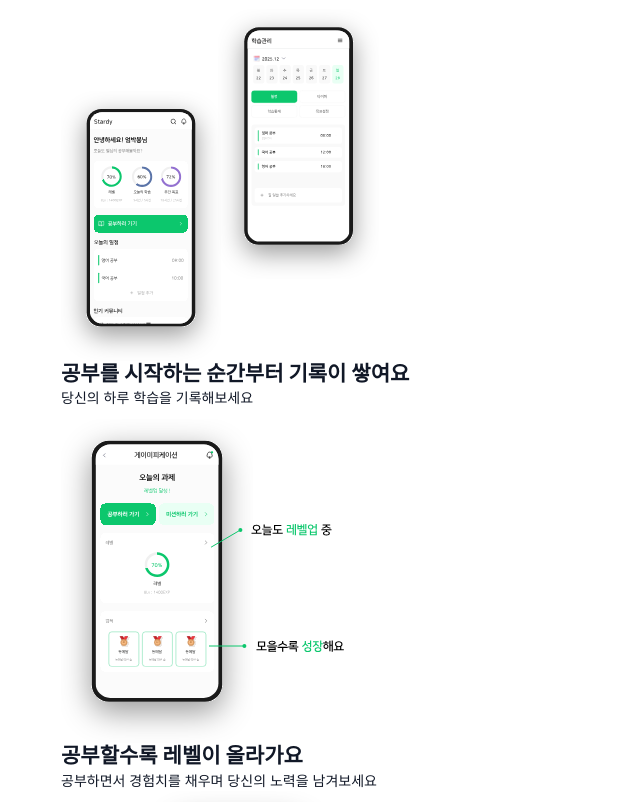
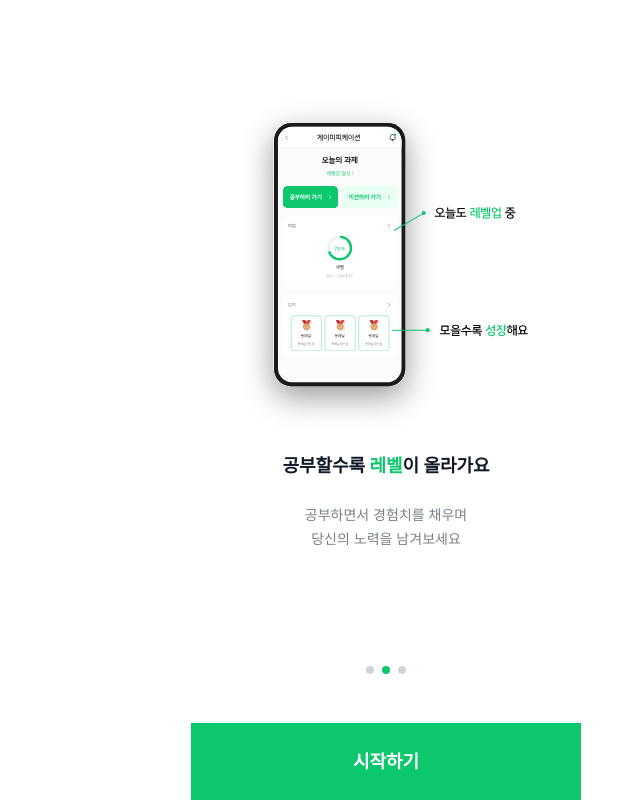
Before and after one commit to St-rdy/Front, a React (Vite) app: page /auth/onboarding in a window 1280 px wide. Shown: the top 802 px of the page, without its empty margins (254-894 px from the left). Built offline with nearby package versions, Linux system fonts and the light colour scheme; a web font is replaced by a local one.

Commit message:
[FRONTEND-31] 디자인 퍼블리싱 및 로그인 연동 작업
Signed-off-by: lee0806 <leeseh0806@gmail.com>

```diff
--- a/src/pages/auth/OnBoardingPage/OnBoardingPage.css
+++ b/src/pages/auth/OnBoardingPage/OnBoardingPage.css
@@ -1 +1,119 @@
 @import '/src/styles/index.css';
+
+/* 전체 컨테이너 */
+.onboarding-container {
+  display: flex;
+  flex-direction: column;
+  height: 100dvh;
+  overflow: hidden;
+}
+
+/* 슬라이드 바깥 감싸는 영역  */
+.onboarding-slide-wrapper {
+  flex: 1;
+  overflow: hidden;
+  position: relative;
+}
+
+/* 슬라이드 전체 트랙*/
+.onboarding-slide-track {
+  display: flex;
+  width: calc(100% * 3);
+  height: 100%;
+  transition: transform 0.4s ease;
+}
+
+/* 슬라이드 하나 */
+.onboarding-slide {
+  width: calc(100% / 3);
+  height: 100%;
+  display: flex;
+  flex-direction: column;
+  align-items: center;
+  justify-content: center;
+  padding: 0 var(--spacing-main-padding);
+  text-align: center;
+  gap: var(--spacing-24);
+}
+
+/* 슬라이드 이미지 */
+.onboarding-image {
+  width: 80%;
+  max-width: 300px;
+}
+
+/* 슬라이드 제목 */
+.onboarding-title {
+  font-size: var(--font-size-subtitle);
+  font-weight: var(--font-weight-bold);
+  color: var(--color-text-primary);
+  line-height: var(--line-height-normal);
+}
+
+.onboarding-title-highlight {
+  color: var(--color-primary);
+}
+
+/* 슬라이드 설명 */
+.onboarding-describe {
+  font-size: var(--font-size-main);
+  font-weight: var(--font-weight-regular);
+  color: var(--color-text-secondary);
+  line-height: var(--line-height-relaxed);
+  white-space: pre-line;
+}
+
+/* 하단 고정 영역 */
+.onboarding-bottom {
+  display: flex;
+  flex-direction: column;
+  align-items: center;
+  gap: var(--spacing-24);
+  padding: var(--spacing-24) var(--spacing-main-padding);
+}
+
+/* 인디케이터 점 묶음 */
+.onboarding-indicators {
+  display: flex;
+  gap: var(--spacing-8);
+}
+
+/* 인디케이터 점 기본 */
+.onboarding-dot {
+  width: 8px;
+  height: 8px;
+  border-radius: 50%;
+  background-color: var(--color-gray-300);
+  cursor: pointer;
+  transition: background-color 0.3s ease;
+}
+
+/* 활성화된 인디케이터 점 */
+.onboarding-dot--active {
+  background-color: var(--color-primary);
+}
+
+/* 버튼 컨테이너 */
+.onboarding-button-container {
+  display: flex;
+  flex-direction: column;
+  gap: var(--spacing-12);
+  width: 100%;
+}
+
+/* 버튼 공통 */
+.onboarding-button {
+  width: 100%;
+  padding: var(--spacing-item-gap) 0 0;
+  font-size: var(--font-size-subtitle);
+  font-weight: var(--font-weight-bold);
+  cursor: pointer;
+  border: none;
+}
+
+/* 시작하기 */
+.onboarding-button--primary {
+  background-color: var(--color-primary);
+  color: var(--color-text-inverse);
+  padding-bottom: var(--spacing-item-gap);
+}
--- a/src/pages/auth/OnBoardingPage/OnBoardingPage.tsx
+++ b/src/pages/auth/OnBoardingPage/OnBoardingPage.tsx
@@ -6,22 +6,29 @@ import './OnBoardingPage.css'
 const SLIDES = [
   {
     image: '/Auth/OnBoarding/on_boarding_01.svg',
-    title: '공부를 시작하는 순간부터 기록이 쌓여요',
+    title: [
+      { text: '공부를 시작하는 순간', highlight: true },
+      { text: '부터 기록이 쌓여요', highlight: false },
+    ],
     describe: '당신의 하루 학습을 기록해보세요',
   },
   {
     image: '/Auth/OnBoarding/on_boarding_02.svg',
-    title: '공부할수록 레벨이 올라가요',
-    describe: '공부하면서 경험치를 채우며 당신의 노력을 남겨보세요',
+    title: [
+      { text: '공부할수록 ', highlight: false },
+      { text: '레벨', highlight: true },
+      { text: '이 올라가요', highlight: false },
+    ],
+    describe: '공부하면서 경험치를 채우며\n당신의 노력을 남겨보세요',
   },
   {
     image: '/Auth/OnBoarding/on_boarding_03.svg',
-    title: '혼자여도, 함께여도 계속할 수 있어요',
-    describe: '스터디 그룹을 만들거나 커뮤니티에서 학습을 응원하고 공유해봐요',
+    title: [{ text: '혼자여도, 함께여도 계속할 수 있어요', highlight: false }],
+    describe: '스터디 그룹을 만들거나 커뮤니티에서\n학습을 응원하고 공유해봐요',
   },
 ]
 
-const AUTO_SLIDE_INTERVAL = 3000
+const AUTO_SLIDE_INTERVAL = 5000
 
 export default function OnBoardingPage() {
   // 현재 슬라이드의 인덱스 state
@@ -71,35 +78,53 @@ export default function OnBoardingPage() {
             }}
           >
             {SLIDES.map((slide, index) => (
-              <div className="onboarding-slide" key={index}>
-                <img src={slide.image} alt={slide.title} />
-                <h2>{slide.title}</h2>
-                <p>{slide.describe}</p>
+              <div
+                className="onboarding-slide"
+                key={index}
+                style={{ width: `${100 / SLIDES.length}%` }}
+              >
+                <img
+                  src={slide.image}
+                  alt={slide.title.map(p => p.text).join('')}
+                  className="onboarding-image"
+                />
+                <h2 className="onboarding-title">
+                  {slide.title.map((part, i) =>
+                    part.highlight ? (
+                      <span key={i} className="onboarding-title-highlight">
+                        {part.text}
+                      </span>
+                    ) : (
+                      <span key={i}>{part.text}</span>
+                    )
+                  )}
+                </h2>
+                <p className="onboarding-describe">{slide.describe}</p>
               </div>
             ))}
+          </div>
         </div>
         {/* 하단 고정 영역 */}
         <div className="onboarding-bottom">
           <div className="onboarding-indicators">
             {SLIDES.map((_, index) => (
               <div
-                  className={`onboarding-dot ${index === currentIndex ? 'onboarding-dot-active' : ''}`}
+                className={`onboarding-dot ${index === currentIndex ? 'onboarding-dot--active' : ''}`}
                 key={index}
                 onClick={() => setCurrentIndex(index)}
               />
             ))}
           </div>
+        </div>
         <div className="onboarding-button">
           <button
-                className="onboarding-button onboarding-button-primary"
+            className="onboarding-button onboarding-button--primary"
             onClick={() => navigate('/auth/login')}
           >
             시작하기
           </button>
         </div>
       </div>
-        </div>
-      </div>
     </>
   )
 }
```
Lines whose indentation alone changed are shown as unchanged.
